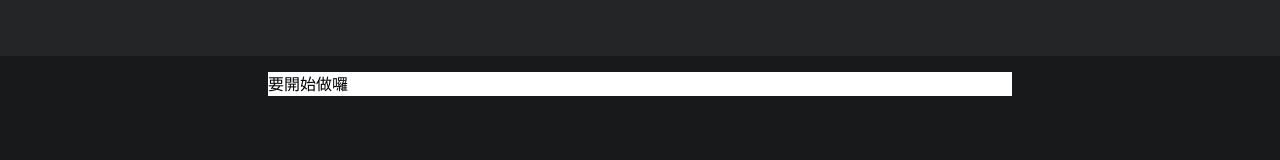
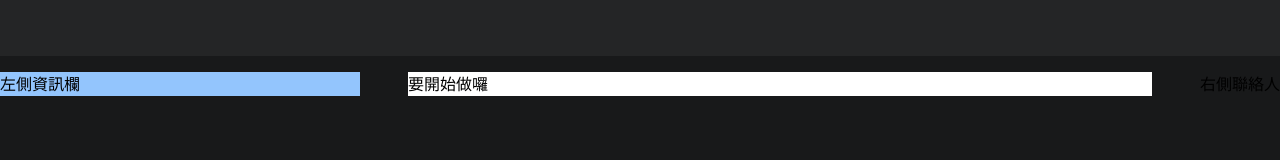
Before and after one commit to panyingia/facebook-, a website built with webpack: page src/index.html in a window 1280 px wide. Shown: the top 160 px of the page. Built offline with nearby package versions, Linux system fonts and the light colour scheme.

Commit message:
8/24 4:54

```diff
--- a/src/index.html
+++ b/src/index.html
@@ -11,8 +11,21 @@
 <body class="bg-fb-bg">
     <header class="w-full h-[56px] bg-fb-header fixed"></header>
     <main class="min-h-[100vh] pt-main-span flex">
+        <!-- 左側資訊欄 -->
+        <div class="sticky top-main-span max-w-[360px] w-full h-full bg:block">
+            <p class="w-full bg-blue-300">
+                左側資訊欄
+            </p>
+        </div>
+        <!-- 中間動態欄 -->
         <div class="max-w-[744px] w-full mx-auto h-[200vh]">
             <p class="w-full bg-white">要開始做囉</p>
+        </div>
+        <!-- 右側聯絡人 -->
+        <div>
+            <p>
+                右側聯絡人
+            </p>
         </div>
     </main>
     <script src="./index.js"></script>
```
